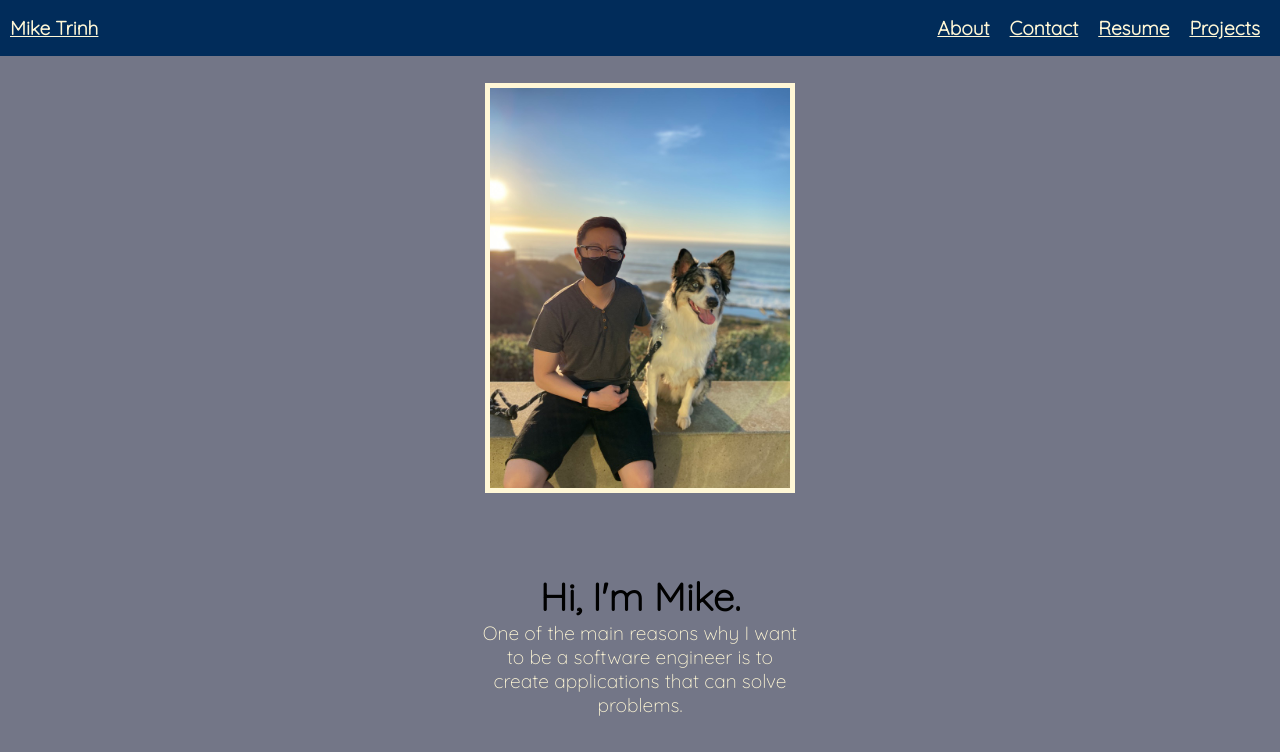
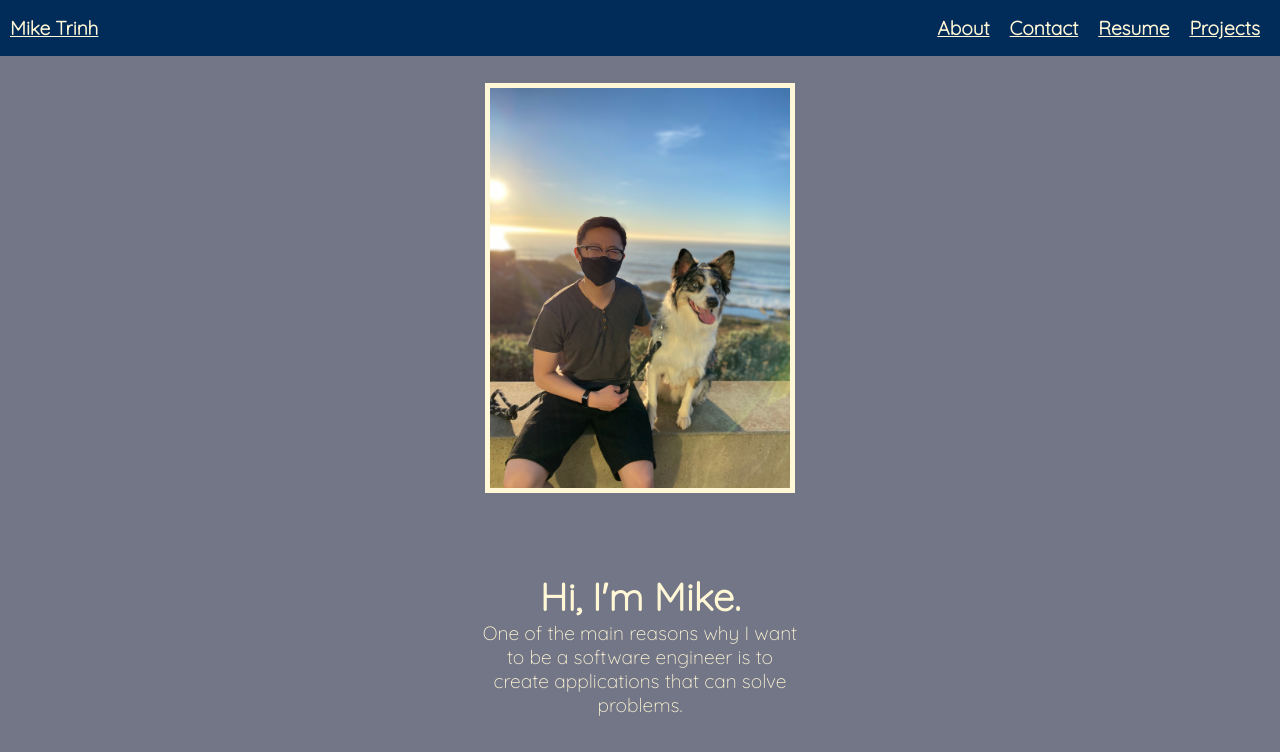
Before and after one commit to hieptrinh96/react-portfolio, a React (Create React App) app: page /about in a window 1280 px wide. Shown: the top 752 px of the page. Built offline with nearby package versions, Linux system fonts and the light colour scheme.

Commit message:
change some styling around

```diff
--- a/src/components/ProjectList/ProjectList.css
+++ b/src/components/ProjectList/ProjectList.css
@@ -4,9 +4,12 @@
   align-items: center;
   background-color: none;
   margin-top: 50px;
-
 }
 
 h3 {
   color: black;
 }
+
+body {
+  background-color: #737687;
+}
--- a/src/pages/About/About.css
+++ b/src/pages/About/About.css
@@ -30,12 +30,11 @@ p {
   justify-content: center;
   font-size: larger;
   color: #FFF7D6;
-
 }
 
-h3 {
+.description>h3 {
   font-size: 2em;
-
+  color: #FFF7D6;
 }
 
 .description>p {
```
